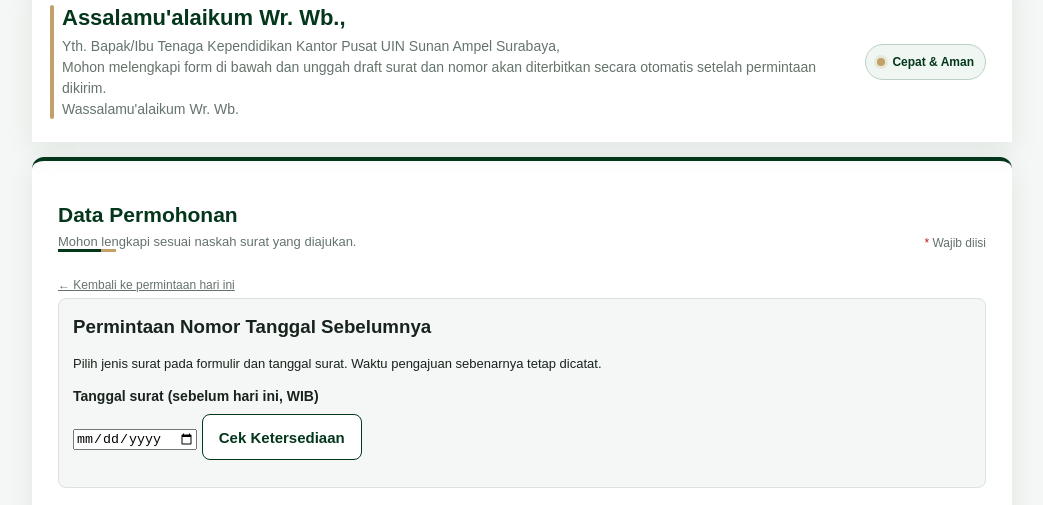
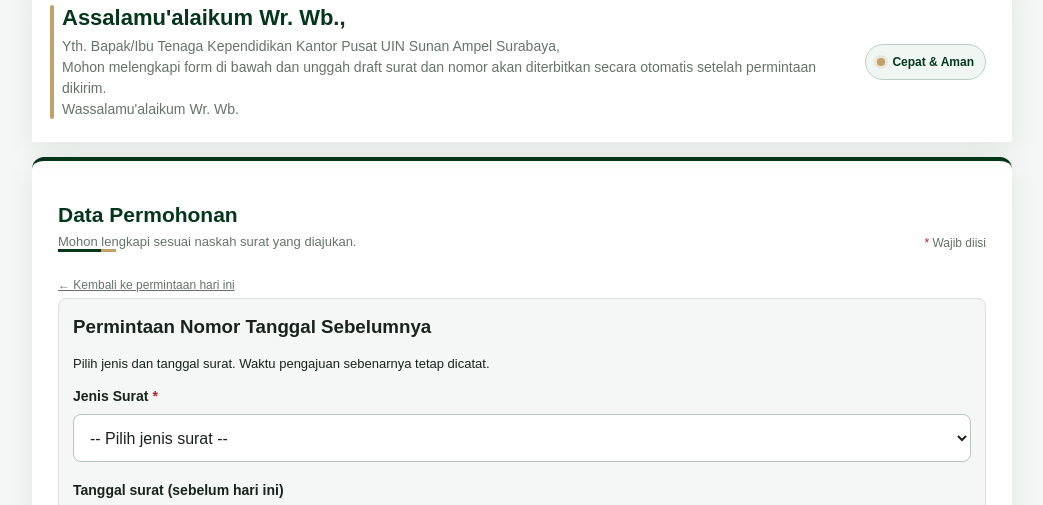
Before and after one commit to fathonydnm-byte/sistem-penomoran-otomatis, a plain HTML site: page Index.html in a window 1280 px wide. Both pictures are taken after a click on the button "Butuh nomor untuk tanggal sebelumnya?". Shown: the part 284-789 px from the top of the page, without its empty margins (118-1161 px from the left). Drawn offline with Linux system fonts and the light colour scheme.

Commit message:
Improve backdated request form flow

```diff
--- a/Index.html
+++ b/Index.html
@@ -1413,8 +1413,9 @@
           <button id="backdateToggle" type="button" onclick="toggleBackdateMode();" style="border:0;background:none;color:#65736b;font-size:12px;text-decoration:underline;cursor:pointer;padding:6px 0;">Butuh nomor untuk tanggal sebelumnya?</button>
           <div id="backdatePanel" style="display:none;padding:14px;background:#f4f7f5;border:1px solid #d9e2dc;border-radius:8px;">
             <h3 style="margin:0 0 8px;">Permintaan Nomor Tanggal Sebelumnya</h3>
-            <p style="font-size:13px;">Pilih jenis surat pada formulir dan tanggal surat. Waktu pengajuan sebenarnya tetap dicatat.</p>
-            <label for="letterDate">Tanggal surat (sebelum hari ini, WIB)</label>
+            <p style="font-size:13px;">Pilih jenis dan tanggal surat. Waktu pengajuan sebenarnya tetap dicatat.</p>
+            <div id="backdateTypeMount"></div>
+            <label for="letterDate">Tanggal surat (sebelum hari ini)</label>
             <input id="letterDate" type="date" onchange="invalidateBackdateCheck();">
             <button id="checkSlotsButton" type="button" class="secondary-button" onclick="checkBackdateSlots();">Cek Ketersediaan</button>
             <p id="backdateAvailability" role="status" style="font-size:13px;"></p>
@@ -1422,8 +1423,9 @@
         </div>
         <input id="requestToken" name="requestToken" type="hidden">
         <input id="reservedRequestId" name="reservedRequestId" type="hidden">
-
-        <div class="field field-type">
+        <span id="documentTypeHome" style="display:none;"></span>
+
+        <div id="documentTypeField" class="field field-type">
           <label for="documentType">Jenis Surat <span class="required">*</span></label>
           <select id="documentType" name="documentType" required onchange="toggleRoutingFields();">
             <option value="">-- Pilih jenis surat --</option>
@@ -1675,6 +1677,13 @@
       if (uploadInProgress || reservedResult || document.getElementById('submitButton').disabled) return;
       backdateMode = !backdateMode;
       document.getElementById('backdatePanel').style.display = backdateMode ? 'block' : 'none';
+      var typeField = document.getElementById('documentTypeField');
+      if (backdateMode) {
+        document.getElementById('backdateTypeMount').appendChild(typeField);
+      } else {
+        var home = document.getElementById('documentTypeHome');
+        home.parentNode.insertBefore(typeField, home.nextSibling);
+      }
       document.getElementById('backdateToggle').textContent = backdateMode ?
         '← Kembali ke permintaan hari ini' : 'Butuh nomor untuk tanggal sebelumnya?';
       invalidateBackdateCheck();
```
